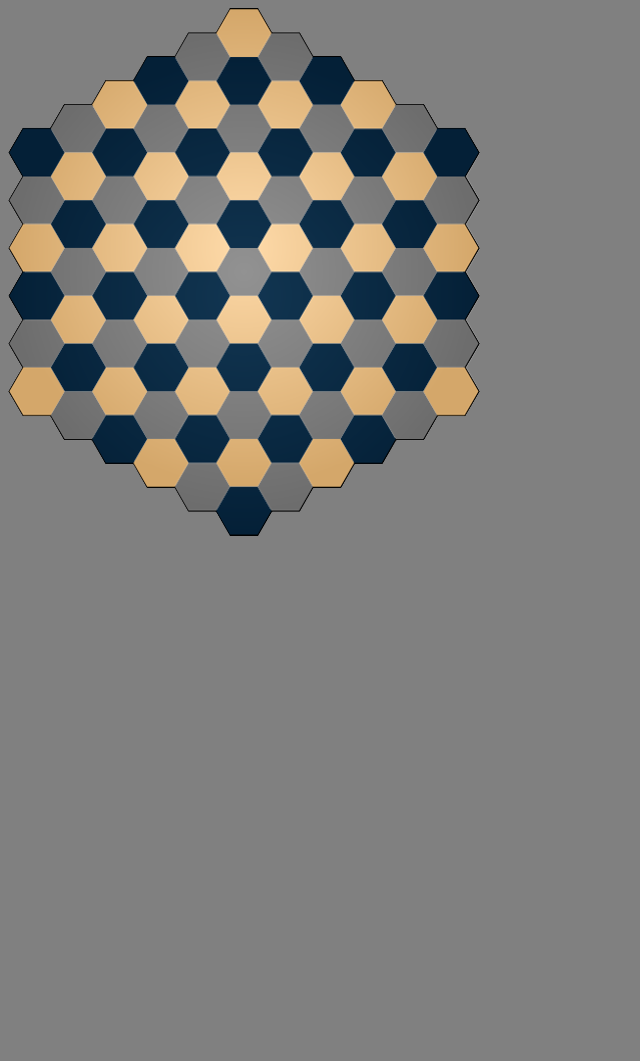
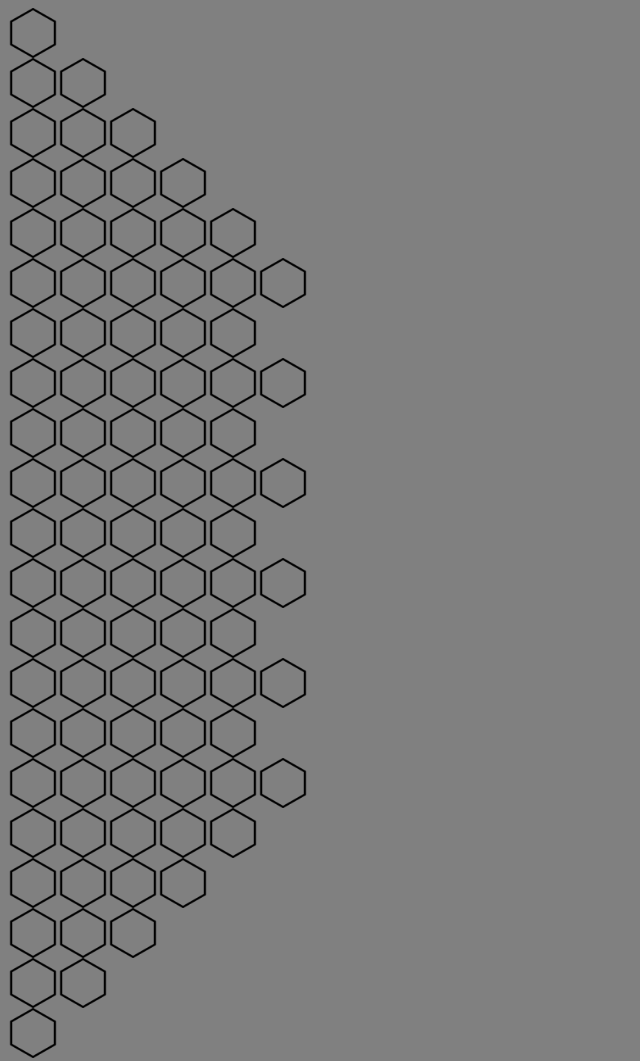
Before and after one commit to aryan-vasudevan/hexaChess, a plain HTML site: page index.html in a window 1280 px wide. Shown: the whole page, without its empty margins (0-640 px from the left). Before the commit the page ends 800 px from the top, so only its background shows below. Drawn offline with Linux system fonts and the light colour scheme.

Commit message:
Displayed tiles. Need to put them in hexagonal shape

```diff
--- a/index.html
+++ b/index.html
@@ -4,12 +4,6 @@
     </head>
     <body>
         <div id="board">
-            <img src="img/board.png" alt="">
-        </div>
-        <div>
-            <div>
-
-            </div>
         </div>
         <script src="index.js"></script>
     </body>
--- a/index.js
+++ b/index.js
@@ -2,7 +2,7 @@ function Bishop (pos) {
     this.pos = "f12"
 }
 
-var boardMap = [
+const boardMap = [
  ['', '', '', '', '', 't', '', '', '', '', ''],
  ['', '', '', '', 't', '', 't', '', '', '', ''],
  ['', '', '', 't', '', 't', '', 't', '', '', ''],
@@ -27,14 +27,20 @@ var boardMap = [
 ];
 
 for (var i = 0; i < 21; i++) {
-    var row = boardMap[i]
-    var row_object = document.getElementById("row-" + i);
+    var row = boardMap[i];
+    var row_object = document.createElement("div");
+    row_object.setAttribute("id", "row-" + i);
+    row_object.style.width = "100%";
+    document.getElementById("board").appendChild(row_object);
 
     for (var j = 0; j < 11; j++) {
         if (row[j] === '') {
-            console.log("space")
+            console.log("space");
         } else {
-            console.log("tile")
+            var tile = document.createElement("img");
+            tile.setAttribute("class", "tile")
+            document.getElementById("row-" + i).appendChild(tile)
+            tile.src = "img/tile.png";
         }
     }
 }
--- a/styles.css
+++ b/styles.css
@@ -16,6 +16,12 @@ body {
 }
 
 img {
-    position: absolute;
+    width: 50;
+    height: auto;
 
 }
+
+.tile {
+    position: relative;
+    display: inline
+}
```
